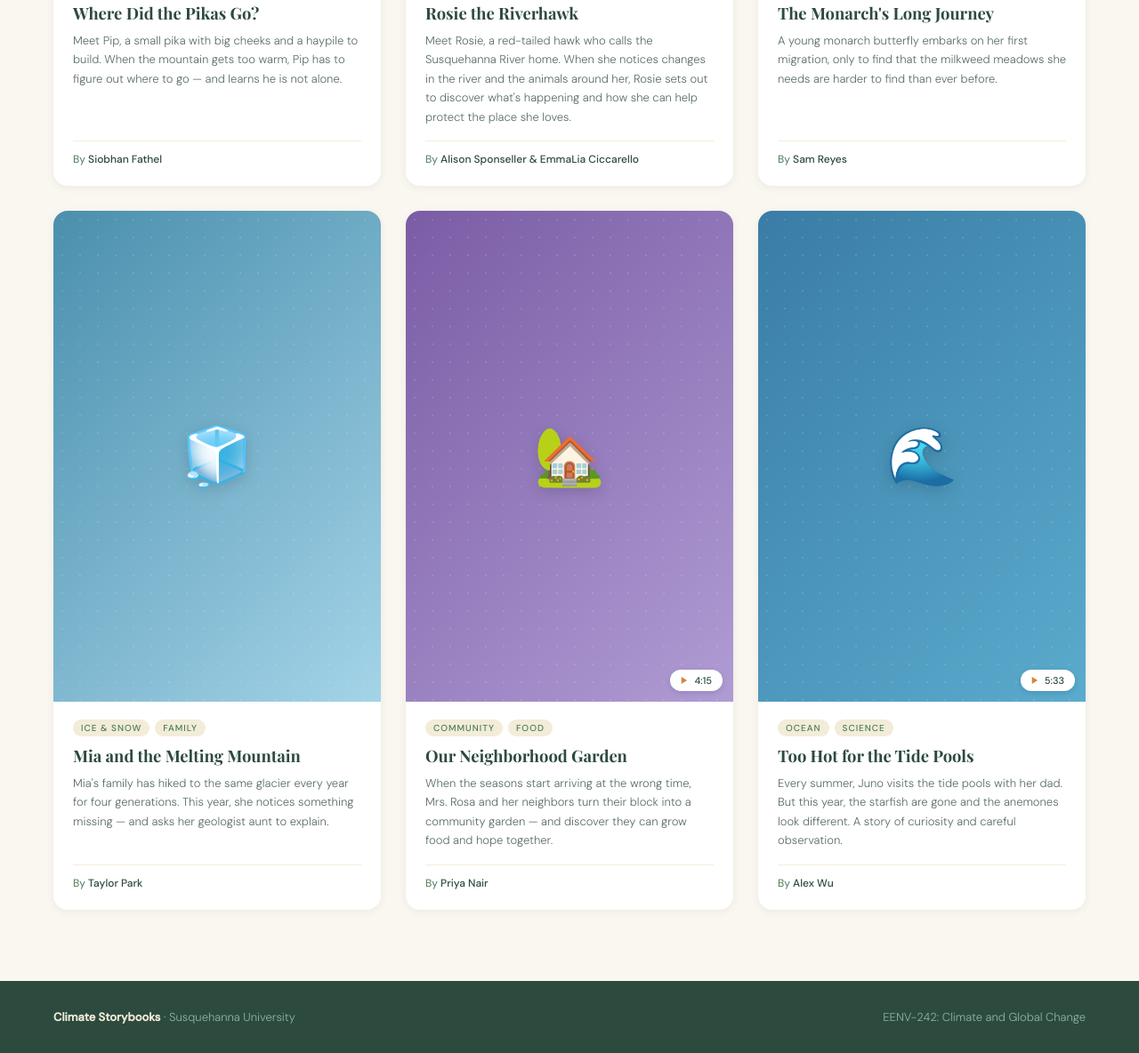
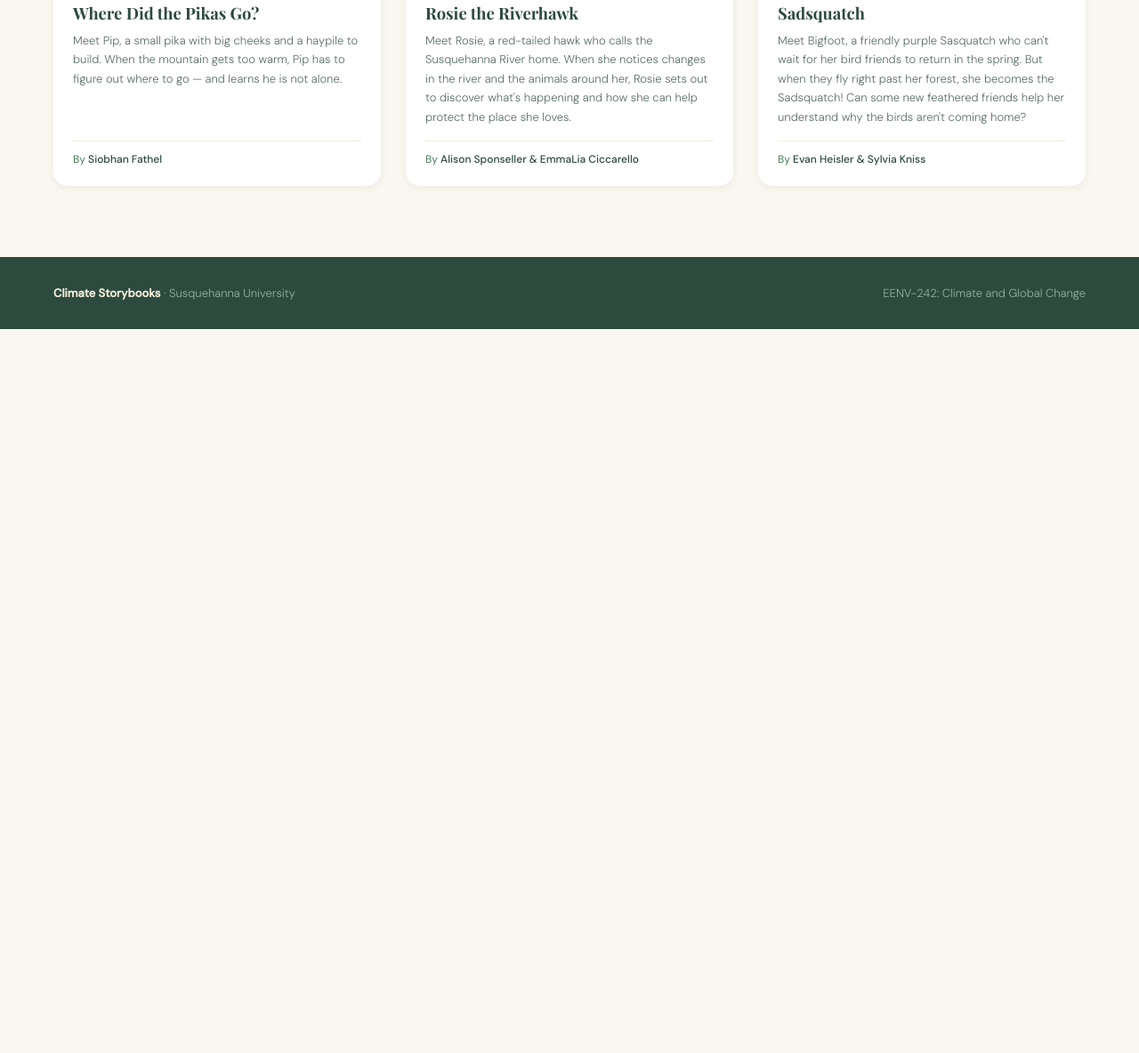
Before and after one commit to siobhan-fathel/climate-storybooks, a plain HTML site: page index.html in a window 1280 px wide. Shown: the part 1043-2227 px from the top of the page at 89% size. After the commit the page ends 1413 px from the top, so only its background shows below. Drawn offline with nearby package versions, Linux system fonts and the light colour scheme; a web font is replaced by a local one.

Commit message:
sadsquatch

```diff
--- a/index.html
+++ b/index.html
@@ -631,70 +631,19 @@ hasVideo: true,
   },
   {
     id: 3,
-    title: "The Monarch's Long Journey",
-    author: "Sam Reyes",
+    title: "Sadsquatch",
+    author: "Evan Heisler & Sylvia Kniss",
     grade: "Grades 1–3",
     topic: "wildlife",
     duration: "3:58",
-    summary: "A young monarch butterfly embarks on her first migration, only to find that the milkweed meadows she needs are harder to find than ever before.",
-    description: "Follows a monarch butterfly's migration to illustrate habitat loss and the role of temperature shifts in disrupting animal behavior. Pairs well with science activities about life cycles.",
+    summary: "Meet Bigfoot, a friendly purple Sasquatch who can't wait for her bird friends to return in the spring. But when they fly right past her forest, she becomes the Sadsquatch! Can some new feathered friends help her understand why the birds aren't coming home?",
+    description: "Sadsquatch follows Bigfoot, a friendly purple Sasquatch who loves spending time with her bird friends in the forest. Every fall, her friends fly south for the winter, but when spring arrives, they don't return as expected. Feeling lonely and confused, Bigfoot becomes the Sadsquatch! With help from some new feathered friends, she discovers how rising temperatures and growing cities are changing where birds can live. Based on real research on how climate change and urbanization are shifting bird populations and migration patterns.",
     themes: ["Wildlife", "Migration"],
 hasVideo: true,
-    hasPDF: false,
-    imageUrl: "",
-    videoUrl: "",
-    pdfUrl: "",
-    guideUrl: "",
-  },
-  {
-    id: 4,
-    title: "Mia and the Melting Mountain",
-    author: "Taylor Park",
-    grade: "Grades 3–5",
-    topic: "ice",
-    duration: "6:05",
-    summary: "Mia's family has hiked to the same glacier every year for four generations. This year, she notices something missing — and asks her geologist aunt to explain.",
-    description: "Uses a family hiking tradition to explore glacial retreat and sea level rise. Includes data-driven storytelling and prompts for comparing historical photographs with present-day images.",
-    themes: ["Ice & Snow", "Family"],
-hasVideo: false,
     hasPDF: true,
-    imageUrl: "",
-    videoUrl: "",
-    pdfUrl: "",
-    guideUrl: "",
-  },
-  {
-    id: 5,
-    title: "Our Neighborhood Garden",
-    author: "Priya Nair",
-    grade: "Grades K–2",
-    topic: "community",
-    duration: "4:15",
-    summary: "When the seasons start arriving at the wrong time, Mrs. Rosa and her neighbors turn their block into a community garden — and discover they can grow food and hope together.",
-    description: "A warm, solutions-focused story about how communities respond to shifting growing seasons. Emphasizes collective action and local food systems as climate responses.",
-    themes: ["Community", "Food"],
-hasVideo: true,
-    hasPDF: true,
-    imageUrl: "",
-    videoUrl: "",
-    pdfUrl: "",
-    guideUrl: "",
-  },
-  {
-    id: 6,
-    title: "Too Hot for the Tide Pools",
-    author: "Alex Wu",
-    grade: "Grades 2–4",
-    topic: "ocean",
-    duration: "5:33",
-    summary: "Every summer, Juno visits the tide pools with her dad. But this year, the starfish are gone and the anemones look different. A story of curiosity and careful observation.",
-    description: "Introduces ocean acidification and intertidal ecology through a child scientist's eyes. Encourages observation skills and scientific curiosity. Includes a one-page field guide activity.",
-    themes: ["Ocean", "Science"],
-hasVideo: true,
-    hasPDF: true,
-    imageUrl: "",
-    videoUrl: "",
-    pdfUrl: "",
+    imageUrl: "book_covers/Sadsquatch",
+    videoUrl: "https://youtu.be/GagzXt5NSR4",
+    pdfUrl: "book_pdfs/Heisler-Kniss_Sadsquatch.pdf",
     guideUrl: "",
   },
 ];
```
Also changed, not shown: book_covers/Sadsquatch.png (added), 1 other file.
